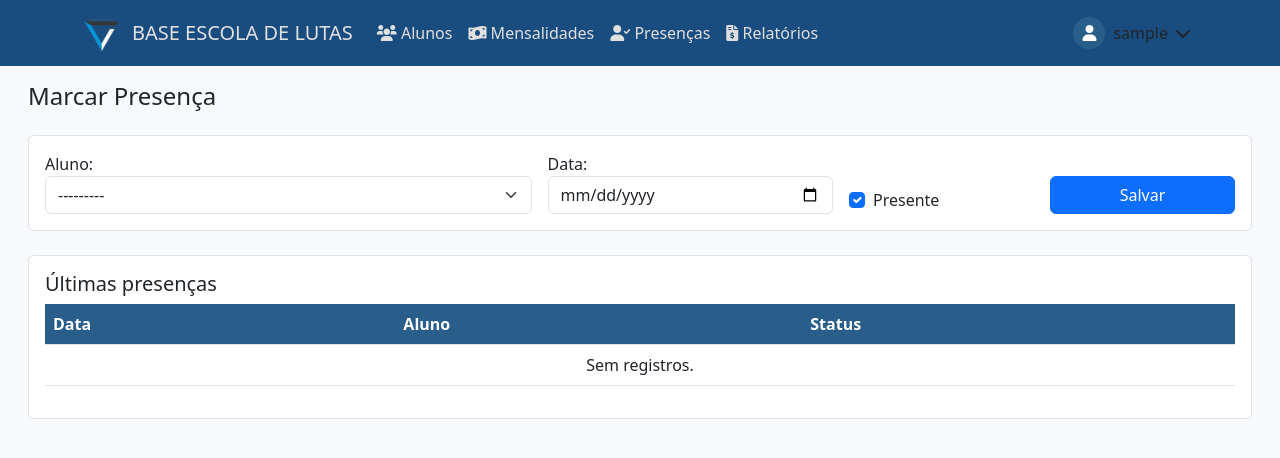
After one commit to devgui01/BEL, a Django app: page /alunos/presencas/ in a window 1280 px wide. The commit adds this page. Shown: the top 458 px of the page. Run offline with Django 5.2, Linux system fonts and the light colour scheme; the visitor is signed in with stand-in values (Sample User, id 1); data that the repository does not hold is empty; parts of the project's set-up code (start-up, migrations or seed data) failed here and were passed over.

Commit message:
Presenças: modelo, form, view e página para marcar presenças; Relatórios: gráfico de evolução com Chart.js e link no menu

```diff
--- a/alunos/forms.py
+++ b/alunos/forms.py
@@ -1,5 +1,6 @@
 from django import forms
 from .models import Aluno, Mensalidade, UserProfile
+from .models import Presenca
 from django.contrib.auth.forms import UserCreationForm
 
 class GerarMensalidadeForm(forms.ModelForm):
@@ -56,3 +57,18 @@ class ProfileForm(forms.ModelForm):
             'endereco': forms.TextInput(attrs={'class': 'form-control', 'placeholder': 'Endereço completo'}),
             'nome_completo': forms.TextInput(attrs={'class': 'form-control', 'placeholder': 'Nome completo'}),
         }
+
+class PresencaForm(forms.ModelForm):
+    data = forms.DateField(
+        label="Data",
+        input_formats=["%Y-%m-%d", "%d/%m/%Y"],
+        widget=forms.DateInput(attrs={'class': 'form-control', 'type': 'date'}, format="%Y-%m-%d")
+    )
+
+    class Meta:
+        model = Presenca
+        fields = ['aluno', 'data', 'presente']
+        widgets = {
+            'aluno': forms.Select(attrs={'class': 'form-select'}),
+            'presente': forms.CheckboxInput(attrs={'class': 'form-check-input'}),
+        }
--- a/alunos/models.py
+++ b/alunos/models.py
@@ -84,6 +84,19 @@ class Pagamento(models.Model):
     def __str__(self):
         return f"Pagamento de {self.mensalidade.aluno.nome} - {self.data_pagamento}"
 
+class Presenca(models.Model):
+    aluno = models.ForeignKey(Aluno, on_delete=models.CASCADE)
+    data = models.DateField()
+    presente = models.BooleanField(default=True)
+    criado_em = models.DateTimeField(auto_now_add=True)
+
+    class Meta:
+        unique_together = (('aluno', 'data'),)
+        ordering = ['-data', 'aluno__nome']
+
+    def __str__(self):
+        return f"{self.aluno.nome} - {self.data} - {'Presente' if self.presente else 'Ausente'}"
+
 class UserProfile(models.Model):
     user = models.OneToOneField(User, on_delete=models.CASCADE, related_name='profile')
     # avatar = models.ImageField(upload_to='avatars/', null=True, blank=True)  # Temporariamente comentado
--- a/alunos/templates/alunos/base.html
+++ b/alunos/templates/alunos/base.html
@@ -253,6 +253,11 @@
                         </a>
                     </li>
                     <li class="nav-item">
+                        <a class="nav-link" href="{% url 'presencas' %}">
+                            <i class="fas fa-user-check"></i> Presenças
+                        </a>
+                    </li>
+                    <li class="nav-item">
                         <a class="nav-link" href="{% url 'relatorio-mensal' %}">
                             <i class="fas fa-file-invoice-dollar"></i> Relatórios
                         </a>
--- /dev/null
+++ b/alunos/templates/alunos/presencas.html
@@ -0,0 +1,71 @@
+{% extends 'alunos/base.html' %}
+
+{% block title %}Presenças{% endblock %}
+
+{% block content %}
+<div class="container-fluid">
+  <div class="row mb-3">
+    <div class="col">
+      <h2 class="h4">Marcar Presença</h2>
+    </div>
+  </div>
+  <div class="card mb-4">
+    <div class="card-body">
+      <form method="post" class="row g-3">
+        {% csrf_token %}
+        <div class="col-md-5">
+          {{ form.aluno.label_tag }}
+          {{ form.aluno }}
+        </div>
+        <div class="col-md-3">
+          {{ form.data.label_tag }}
+          {{ form.data }}
+        </div>
+        <div class="col-md-2 d-flex align-items-end">
+          <div class="form-check">
+            {{ form.presente }}
+            <label class="form-check-label">Presente</label>
+          </div>
+        </div>
+        <div class="col-md-2 d-flex align-items-end">
+          <button type="submit" class="btn btn-primary w-100">Salvar</button>
+        </div>
+      </form>
+    </div>
+  </div>
+
+  <div class="card">
+    <div class="card-body">
+      <h5 class="card-title">Últimas presenças</h5>
+      <div class="table-responsive">
+        <table class="table table-hover">
+          <thead>
+            <tr>
+              <th>Data</th>
+              <th>Aluno</th>
+              <th>Status</th>
+            </tr>
+          </thead>
+          <tbody>
+            {% for p in presencas %}
+            <tr>
+              <td>{{ p.data|date:"d/m/Y" }}</td>
+              <td>{{ p.aluno.nome }}</td>
+              <td>
+                {% if p.presente %}
+                <span class="badge bg-success">Presente</span>
+                {% else %}
+                <span class="badge bg-danger">Ausente</span>
+                {% endif %}
+              </td>
+            </tr>
+            {% empty %}
+            <tr><td colspan="3" class="text-center">Sem registros.</td></tr>
+            {% endfor %}
+          </tbody>
+        </table>
+      </div>
+    </div>
+  </div>
+</div>
+{% endblock %}
--- a/alunos/urls.py
+++ b/alunos/urls.py
@@ -15,4 +15,5 @@ urlpatterns = [
     path('settings/', views.settings_view, name='settings'),
     path('update-theme/', views.update_theme, name='update-theme'),
     path('relatorios/mensal/', views.relatorio_mensal, name='relatorio-mensal'),
+    path('presencas/', views.presencas_view, name='presencas'),
 ]
--- a/alunos/views.py
+++ b/alunos/views.py
@@ -7,7 +7,7 @@ from django.utils import timezone
 from datetime import timedelta
 from django.db.models import Q, OuterRef, Subquery, Max, Case, When, Value, F, CharField
 from django.db import transaction
-from .forms import GerarMensalidadeForm, AlunoForm, SignUpForm, ProfileForm
+from .forms import GerarMensalidadeForm, AlunoForm, SignUpForm, ProfileForm, PresencaForm
 from django.contrib.auth.mixins import LoginRequiredMixin
 from django.contrib.auth.decorators import login_required
 import calendar
@@ -298,3 +298,26 @@ def relatorio_mensal(request):
         'anos': anos,
     }
     return render(request, 'alunos/relatorio.html', context)
+
+@login_required
+def presencas_view(request):
+    """Página simples para registrar presenças por dia e ver lista recente."""
+    if request.method == 'POST':
+        form = PresencaForm(request.POST)
+        if form.is_valid():
+            # restringe alunos ao owner logado
+            aluno = form.cleaned_data['aluno']
+            if aluno.owner != request.user:
+                messages.error(request, 'Aluno inválido.')
+            else:
+                form.save()
+                messages.success(request, 'Presença registrada!')
+                return redirect('presencas')
+    else:
+        form = PresencaForm()
+        form.fields['aluno'].queryset = Aluno.objects.filter(owner=request.user, ativo=True).order_by('nome')
+
+    # últimas 30 presenças do usuário
+    from .models import Presenca
+    presencas = Presenca.objects.filter(aluno__owner=request.user).select_related('aluno').order_by('-data', 'aluno__nome')[:30]
+    return render(request, 'alunos/presencas.html', { 'form': form, 'presencas': presencas })
```
Also changed, not shown: alunos/templates/alunos/relatorio.html (+47 -0 lines), alunos/migrations/0007_presenca.py (added).
